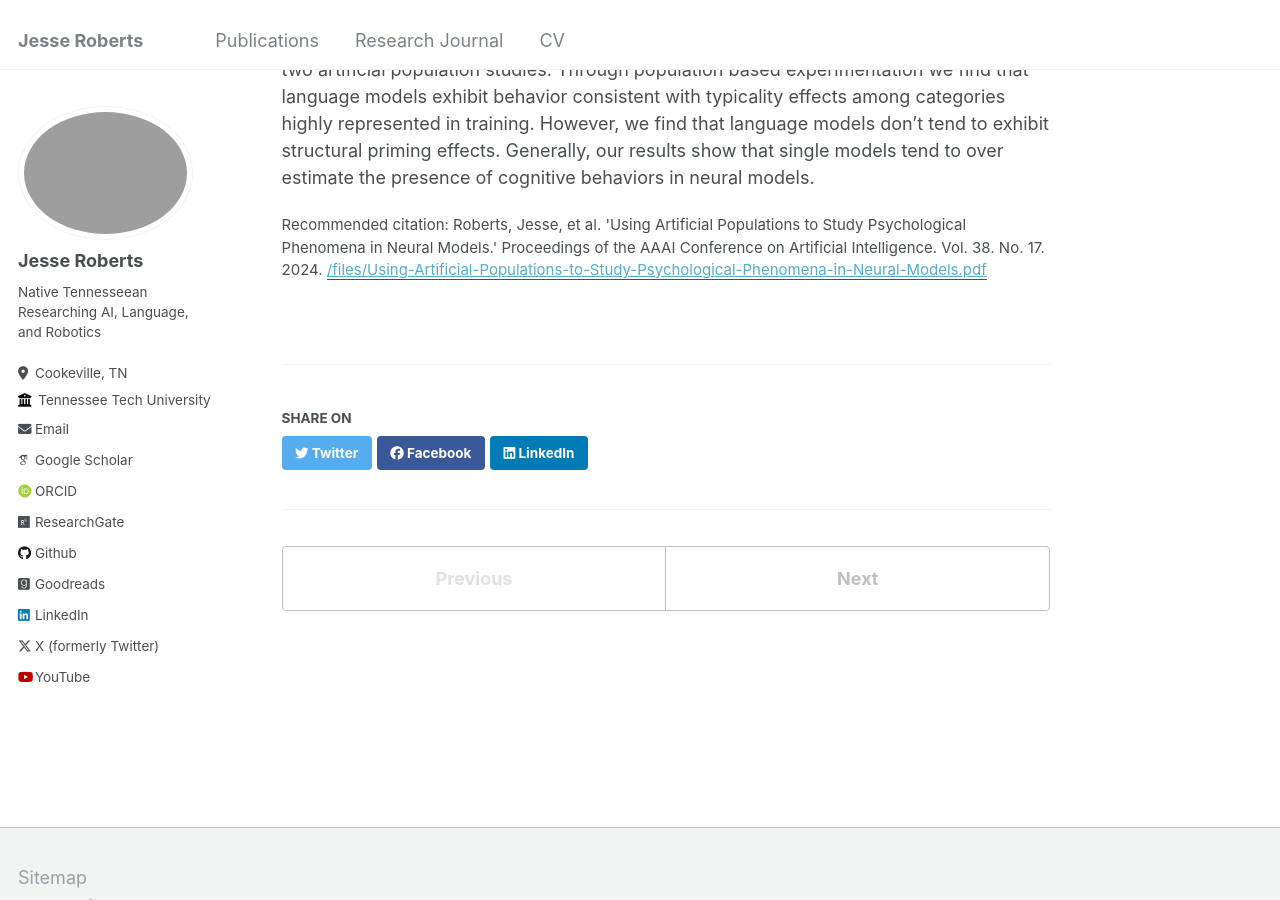
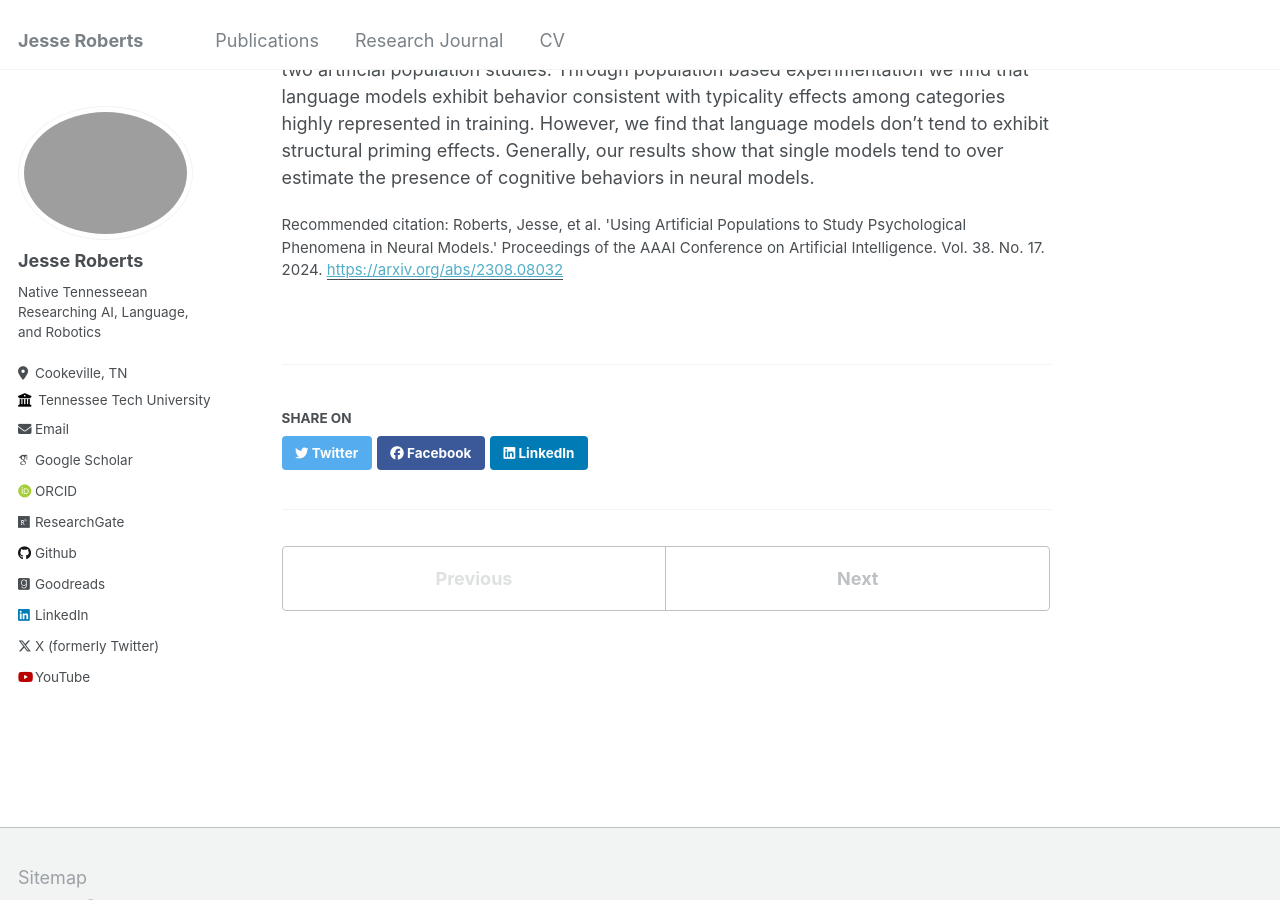
Before and after one commit to JesseTNRoberts/JesseTNRoberts.github.io, a Jekyll site: the page built from _publications/2024-02-01-Using-Artificial-Populations-to-Study-Psychological-Phenomena-in-Neural-Models.md, in a window 1280 px wide and 900 px high, scrolled down 445 px. Built offline with Jekyll 4.4.1, drawn with Linux system fonts in a browser that asks for light colours; some web fonts are replaced.

Commit message:
Update 2024-02-01-Using-Artificial-Populations-to-Study-Psychological-Phenomena-in-Neural-Models.md

```diff
--- a/_publications/2024-02-01-Using-Artificial-Populations-to-Study-Psychological-Phenomena-in-Neural-Models.md
+++ b/_publications/2024-02-01-Using-Artificial-Populations-to-Study-Psychological-Phenomena-in-Neural-Models.md
@@ -5,7 +5,7 @@ permalink: /publications/Using-Artificial-Populations-to-Study-Psychological-Phe
 excerpt: 'We leverage work in uncertainty estimation in a novel approach to efficiently construct experimental populations. The resultant tool, PopulationLM, has been made open source. We provide theoretical grounding in the uncertainty estimation literature and motivation from current cognitive work regarding language models.'
 date: 2024-02-01
 venue: "AAAI '24"
-paperurl: '/files/Using-Artificial-Populations-to-Study-Psychological-Phenomena-in-Neural-Models.pdf'
+paperurl: 'https://arxiv.org/abs/2308.08032'
 citation: "Roberts, Jesse, et al. 'Using Artificial Populations to Study Psychological Phenomena in Neural Models.' Proceedings of the AAAI Conference on Artificial Intelligence. Vol. 38. No. 17. 2024."
 ---
 
```
